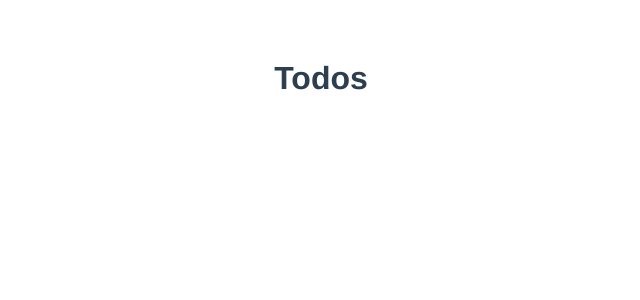
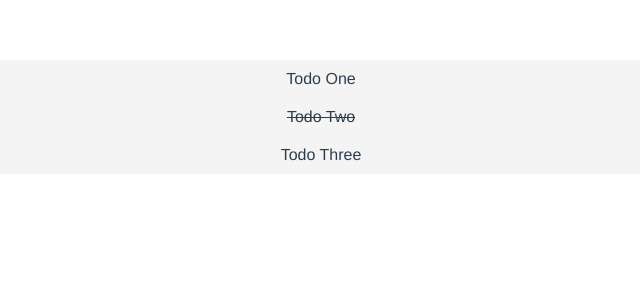
Before and after one commit to vankatwijk/Todo-VueJs, a Vue app: page / in a window 1280 px wide. Shown: the top 300 px of the page, without its empty margins (319-959 px from the left). Built offline with nearby package versions, Linux system fonts and the light colour scheme.

Commit message:
todoitems added

```diff
--- a/src/App.vue
+++ b/src/App.vue
@@ -1,6 +1,6 @@
 <template>
   <div id="app">
-    <Todos />
+    <Todos v-bind:todos="todos"/>
   </div>
 </template>
 
@@ -23,7 +23,7 @@
         {
           id:3,
           title:"Todo Two",
-          completed:false
+          completed:true
         },
         {
           id:2,
--- /dev/null
+++ b/src/components/TodoItem.vue
@@ -0,0 +1,32 @@
+<template>
+    <div class='todo-item' v-bind:class="{'is-complete':todo.completed}">
+        <p>{{todo.title}}</p>
+    </div>
+</template>
+
+<script>
+export default {
+    name: "TodoItem",
+    props:["todo"]
+}
+</script>
+
+<style scoped>
+    .todo-item{
+        background:#f4f4f4;
+        padding:10px;
+        border-bottom:1px #cc dotted;
+    }
+    .is-complete{
+        text-decoration:line-through
+    }
+    .del{
+        background: #ff0000;
+        color:#fff;
+        border:none;
+        padding:4px 9px;
+        border-radius:50%;
+        cursor:pointer;
+        float:right;
+    }
+</style>
--- a/src/components/Todos.vue
+++ b/src/components/Todos.vue
@@ -1,12 +1,20 @@
 <template>
     <div>
-        <h1>Todos</h1>
+        <div v-bind:key="todo.id" v-for="todo in todos">
+            <TodoItem v-bind:todo="todo"/>
+        </div>
     </div>
 </template>
 
 <script>
+import TodoItem from './TodoItem.vue';
+
 export default {
-    names:"Todos"
+    names:"Todos",
+    components:{
+        TodoItem
+    },
+    props:["todos"]
 }
 </script>
 
```
